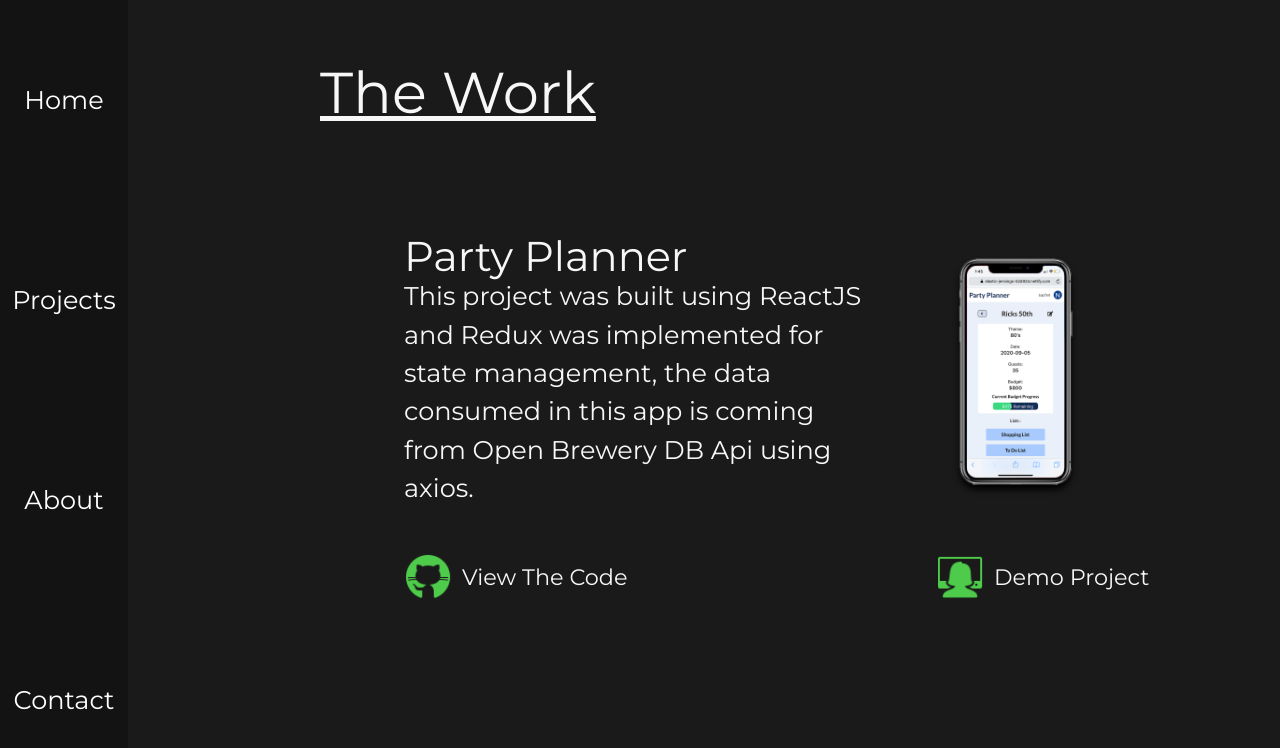
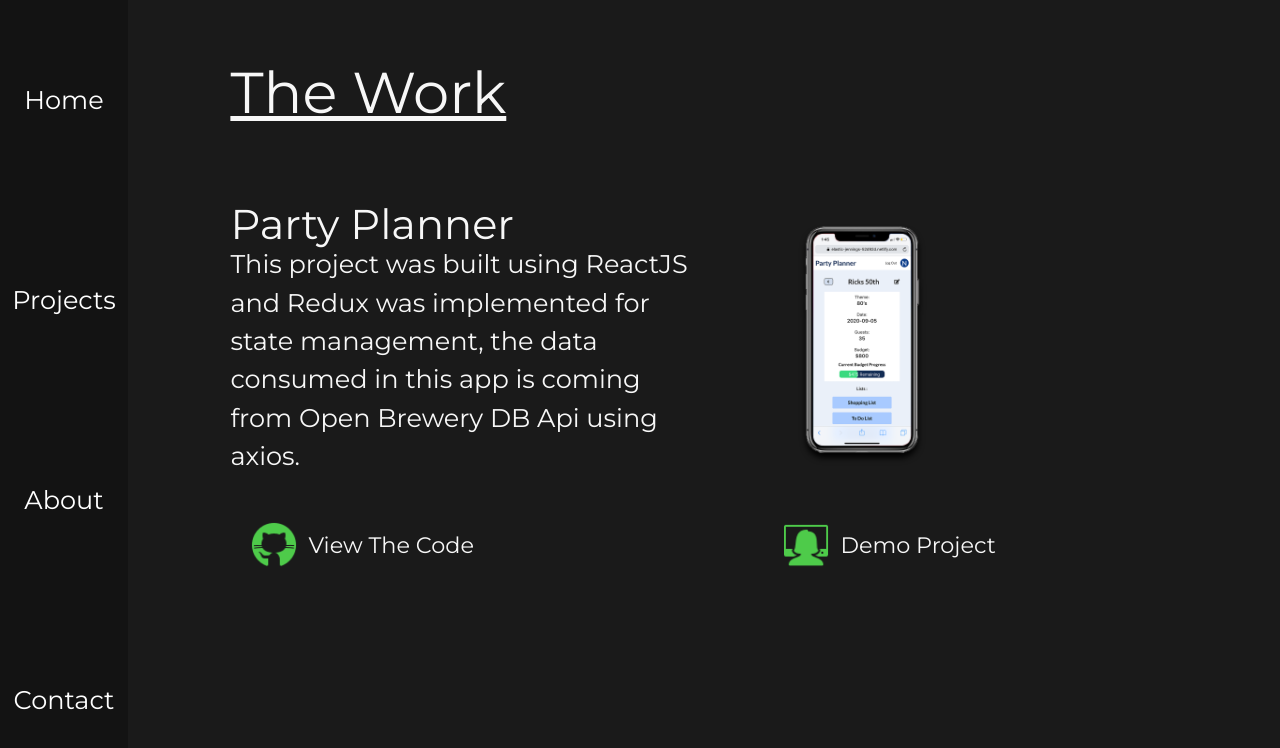
Before and after one commit to armandoroman1016/armando_roman_portfolio, a React (Create React App) app in the folder armando_roman_portfolio/: page /projects in a window 1280 px wide. Shown: the top 748 px of the page. Built offline with nearby package versions, Linux system fonts and the light colour scheme; a web font is replaced by a local one.

Commit message:
projects containers align with heading

```diff
--- a/armando_roman_portfolio/src/styles/About.scss
+++ b/armando_roman_portfolio/src/styles/About.scss
@@ -18,14 +18,13 @@
         justify-content: space-between;
         z-index: 1;
         h2{
-            height:10%;
             font-size: 3.2rem;
             span{
                 color: $green;
             }
         }
         .copy{
-            height: 85%;
+            height: 95%;
             font-size:1.5rem;
             color: $font-color;
             line-height: 1.6;
@@ -33,7 +32,8 @@
             flex-direction: column;
             justify-content: space-around;
             margin: auto 0;
-            margin-top:10%;
+            margin-top: 3%;
+            padding: 2% 0;
             p{
                 margin:auto 0;
                 height:33%;
--- a/armando_roman_portfolio/src/styles/Projects.scss
+++ b/armando_roman_portfolio/src/styles/Projects.scss
@@ -13,7 +13,7 @@
         display: flex;
         flex-direction: column;
         justify-content: flex-start;
-        margin-left: 25%;
+        margin-left: 18%;
         margin-top: 5%;
         @include mobile{
             width: 100%;
@@ -32,8 +32,7 @@
         }
         .project-container{
             width: 92%;
-            // background-color: $light-grey;
-            padding: 4rem;
+            padding: 2rem 0;
             display: flex;
             flex-direction: column;
             justify-content: space-around;
@@ -50,7 +49,6 @@
             .project-header{
                 font-size:2.6rem;
                 width: 90%;
-                margin-left: 20px;
                 z-index: 1;
             }
             .img-description{
@@ -84,7 +82,6 @@
                 font-size:1.6rem;
                 line-height: 1.5;
                 width: 60%;
-                margin-left: 20px;
                 color: $font-color;
                 @include mobile{
                     width: 95%;
```
